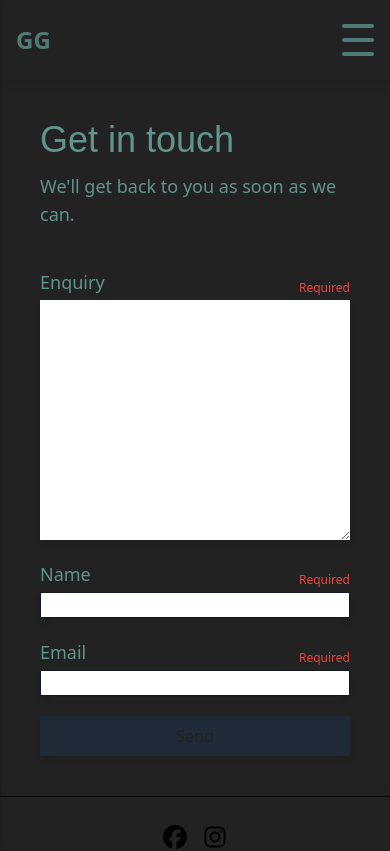
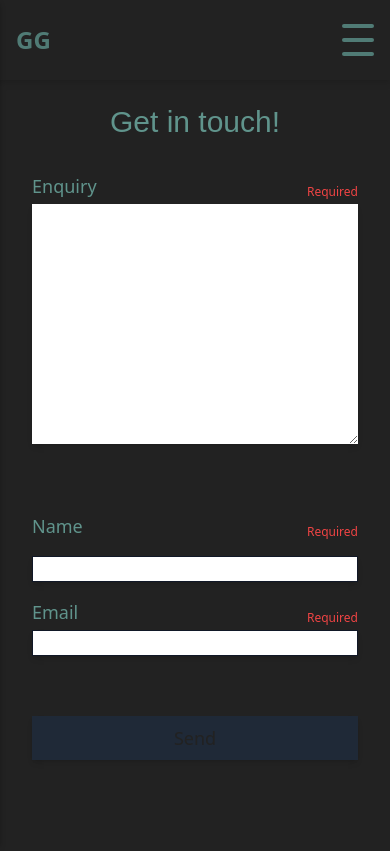
Before and after one commit to katy-evans/gg, a Next.js app: page /contact in a window 390 px wide. Shown: the top 851 px of the page. Built offline with nearby package versions, Linux system fonts and the light colour scheme; a web font is replaced by a local one.

Commit message:
restyling contact form for different breakpoints

```diff
--- a/components/Nav/index.js
+++ b/components/Nav/index.js
@@ -217,15 +217,15 @@ export default function Navbar() {
                 </div>
 
                 <div className="hidden md:flex text-gannet-700 uppercase text-sm">
-                    <NavLink to="/contact">
-                        Contact
-                    </NavLink>
                     <NavLink to="/about">
                         About
                     </NavLink>
                     <NavLink to="/services">
                         Services
                     </NavLink>
+                    <NavLink to="/contact">
+                        Contact
+                    </NavLink>
                 </div>
             </div>
         </nav>
--- a/pages/contact.js
+++ b/pages/contact.js
@@ -5,9 +5,98 @@ import ThankyouPage from '../components/Thankyou';
 const contact = () => {
   return (
         <>
+			<div className="text-3xl text-gannet-600 text-center">
+				<h1 className="font-slab p-6">Get in touch!</h1>
+			</div>
 
-        <form action="https://formsubmit.co/1katytogo@gmail.com" method="POST" className="p-10 max-w-xl mx-auto shadow-lg bg-[#222] rounded-md">
-		{/* <input type="hidden" name="_next" value={ <ThankyouPage /> } /> */}
+			<div className="">
+				<div className="min-h-screen">
+					<form action="https://formsubmit.co/1katytogo@gmail.com" method="POST" className="">
+
+			<div className="grid grid-cols-2 gap-4 md:gap-6 lg:gap-14 h-full mx-6">
+					<div className="col-span-2 md:col-span-1 p-2 md:m-6">
+						<div className="mb-5">
+								<label htmlFor="enquiry" className="text-lg flex justify-between items-end text-gannet-600"><span>Enquiry</span><span className="text-xs text-red-500">Required</span></label>
+								<textarea name="enquiry" id="enquiry" required cols="30" rows="10" className="shadow-md mt-1 block w-full sm:text-sm rounded-none border-gray-900 bg-white"></textarea>
+							</div>
+					</div>
+
+
+					<div className="col-span-2 md:col-span-1 text-center">
+						<div className="flex justify-center items-center p-2">
+							<div className="space-y-4 mt-4 w-full">
+
+								<label htmlFor="name" className="text-lg flex justify-between items-end text-gannet-600"><span>Name</span><span className="text-xs text-red-500 ">Required</span></label>
+							<div className="mt-1 flex shadow-md">
+								<input type="text" name="name" required className="flex-1 block w-full sm:text-sm rounded-none border border-gray-900 dark:border-gray-100 bg-white"></input>
+							</div>
+
+							<div className="pb-11">
+								<label htmlFor="email" className="text-lg flex justify-between items-end text-gannet-600"><span>Email</span><span className="text-xs text-red-500">Required</span></label>
+								<div className="mt-1 flex shadow-md">
+									<input type="email" name="email" required className="flex-1 block w-full sm:text-sm rounded-none border border-gray-900 dark:border-gray-100 bg-white"></input>
+								</div>
+							</div>
+							</div>
+
+						</div>
+							<div className="p-2 space-y-6">
+								<button type="submit" className="rounded-none p-2 w-full focus:outline-none focus:ring-2 focus:ring-offset-2 shadow-md bg-gray-800 text-[#222] bg-gannet-400 hover:bg-gannet-600 hover:text-white transition duration-300"><p className="text-lg">Send</p>
+								</button>
+						</div>
+
+					</div>
+
+
+				</div>
+
+			{/* <div className="lg:flex">
+				<div className="w-full lg:w-1/2 bg-blue-300 h-20">text area</div>
+				<div className="w-full lg:w-1/2 bg-green-300">name
+					<p className="w-full bg-red-300">email</p>
+				</div>
+			</div>
+				<div className="w-full bg-purple-300 h-10">send button</div> */}
+
+
+			{/* <div className="">
+				<div className="min-h-screen">
+					<form action="https://formsubmit.co/1katytogo@gmail.com" method="POST" className=""> */}
+
+					{/* <div className="text-3xl text-gannet-600 text-center"><h1 className="font-slab">Get in touch!</h1>
+					</div> */}
+
+						{/* text area field  */}
+						{/* <div className="col-span-12 lg:col-span-6">
+							<div className="mb-5">
+								<label htmlFor="enquiry" className="text-lg flex justify-between items-end text-gannet-600"><span>Enquiry</span><span className="text-xs text-red-500">Required</span></label>
+								<textarea name="enquiry" id="enquiry" required cols="30" rows="10" className="shadow-md mt-1 block w-full sm:text-sm rounded-none border-gray-900 dark:border-gray-100 bg-white"></textarea>
+							</div>
+						</div> */}
+
+							{/* name  */}
+						{/* <div className="mb-5 col-span-6 lg:col-start-7 lg:col-span-6">
+							<label htmlFor="name" className="text-lg flex justify-between items-end text-gannet-600"><span>Name</span><span className="text-xs text-red-500 ">Required</span></label>
+							<div className="mt-1 flex shadow-md">
+								<input type="text" name="name" required className="flex-1 block w-full sm:text-sm rounded-none border border-gray-900 dark:border-gray-100 bg-white"></input>
+							</div>
+						</div> */}
+
+						{/* email  */}
+						{/* <div className="mb-5 col-span-6 lg:col-start-7 lg:col-span-6">
+							<label htmlFor="email" className="text-lg flex justify-between items-end text-gannet-600"><span>Email</span><span className="text-xs text-red-500">Required</span></label>
+							<div className="mt-1 flex shadow-md">
+								<input type="email" name="email" required className="flex-1 block w-full sm:text-sm rounded-none border border-gray-900 dark:border-gray-100 bg-white"></input>
+							</div>
+						</div> */}
+
+						{/* send button */}
+						{/* <div>
+							<button type="submit" className="rounded-none p-2 w-full focus:outline-none focus:ring-2 focus:ring-offset-2 shadow-md bg-gray-800 text-[#222] bg-gannet-400 hover:bg-gannet-600 hover:text-white transition duration-300"><p className="text-lg">Send</p></button>
+						</div> */}
+
+
+{/*
 				<div className="mb-10">
 					<h1 className="font-slab text-4xl mb-3 text-gannet-600">Get in touch</h1>
 					<p className="font-medium text-lg mb-5 text-gannet-600">We&apos;ll get back to you as soon as we can.</p>
@@ -19,23 +108,22 @@ const contact = () => {
 				<div className="mb-5">
 					<label htmlFor="name" className="text-lg flex justify-between items-end text-gannet-600"><span>Name</span><span className="text-xs text-red-500 ">Required</span></label>
 					<div className="mt-1 flex shadow-md">
-                {/* <span className="inline-flex items-center px-3 rounded-none border border-r-0 border-gray-900 dark:border-gray-100"><i className="fas fa-user"></i></span> */}
 						<input type="text" name="name" required className="flex-1 block w-full sm:text-sm rounded-none border border-gray-900 dark:border-gray-100 bg-white"></input>
 					</div>
 				</div>
 				<div className="mb-5">
 					<label htmlFor="email" className="text-lg flex justify-between items-end text-gannet-600"><span>Email</span><span className="text-xs text-red-500">Required</span></label>
 					<div className="mt-1 flex shadow-md">
-                {/* <span className="inline-flex items-center px-3 rounded-none border border-r-0 border-gray-900 dark:border-gray-100"><i className="fas fa-envelope"></i></span> */}
 						<input type="email" name="email" required className="flex-1 block w-full sm:text-sm rounded-none border border-gray-900 dark:border-gray-100 bg-white"></input>
 					</div>
 				</div>
 
-		{/* button  */}
 				<div>
-            <button type="submit" className="font-medium rounded-none p-2 w-full focus:outline-none focus:ring-2 focus:ring-offset-2 shadow-md bg-gray-800 text-[#222] bg-gannet-400 hover:bg-gannet-600 hover:text-white transition duration-300"><i className="fas fa-check"></i>Send</button>
+					<button type="submit" className="font-medium rounded-none p-2 w-full focus:outline-none focus:ring-2 focus:ring-offset-2 shadow-md bg-gray-800 text-[#222] bg-gannet-400 hover:bg-gannet-600 hover:text-white transition duration-300">Send</button>
+				</div> */}
+			</form>
 		</div>
-    </form>
+			</div>
     </>
   )
 }
```
Lines whose indentation alone changed are shown as unchanged.
